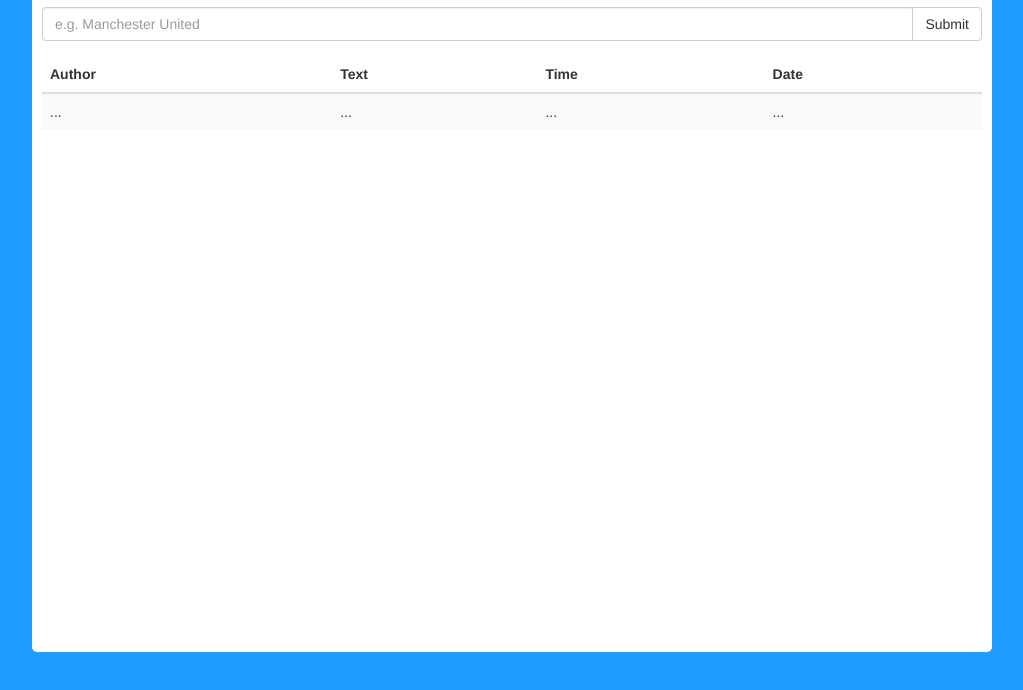
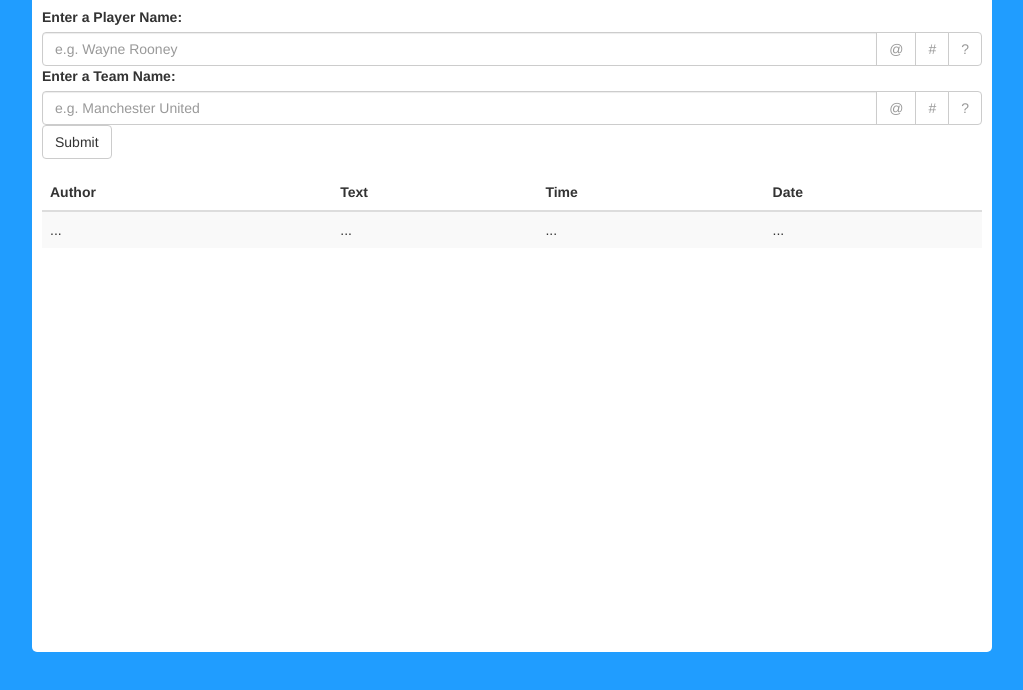
Before and after one commit to Joshun/intelligentweb, a plain HTML site: page twitter_web_interface/public/index.html in a window 1280 px wide. Shown: the part 108-798 px from the top of the page, without its empty margins (128-1151 px from the left). Drawn offline with nearby package versions, Linux system fonts and the light colour scheme; files that its build step writes are made by us from their sources; files whose address does not match are found by name.

Commit message:
modified: implemented form layout and appropriate query elements

```diff
--- a/twitter_web_interface/public/css/style.css
+++ b/twitter_web_interface/public/css/style.css
@@ -1,5 +1,5 @@
 body {
-  background-color: rgb(32, 157, 255);
+  background-color: #209DFF;
   /*background-image: url("https://www.toptal.com/designers/subtlepatterns/patterns/circles-and-roundabouts.png");*/
   height: 100%;
 }
@@ -12,6 +12,22 @@ body {
     padding: 5px 10px 5px 10px;
     height: 90vh;
     border-radius: 5px;
+}
+
+.hidden {
+    position: absolute;
+    visibility: hidden;
+    opacity: 0;
+}
+
+input[type=checkbox]         + label, input[type=checkbox]:hover         + label {
+  color: #FFFFFF;
+  background-color: #CCCCCC;
+}
+
+input[type=checkbox]:checked + label, input[type=checkbox]:checked:hover + label {
+  color: #999999;
+  background-color: #FFFFFF;
 }
 
 /** {
--- a/twitter_web_interface/public/index.html
+++ b/twitter_web_interface/public/index.html
@@ -12,12 +12,34 @@
   <div id="wrap">
   <h1>Twitter Web Interface</h1>
   <form class="form-group">
+
+    <label for="player_query">Enter a Player Name:</label>
     <div class="input-group">
-      <input type="text" class="form-control" name="querystring" id="querystring" placeholder="e.g. Manchester United">
-      <span class="input-group-btn" id="basic-addon2">
-        <input type="submit" class="btn btn-default">
+      <input type="text" class="form-control" name="player_query" id="player_query" placeholder="e.g. Wayne Rooney">
+      <span class="input-group-btn">
+        <input type="checkbox" class="hidden" id="handles_player" name="handles_player" checked>
+        <label for="handles_player" class="btn btn-default">@</label>
+        <input type="checkbox" class="hidden" id="hashtag_player" name="hashtag_player" checked>
+        <label for="hashtag_player" class="btn btn-default">#</label>
+        <input type="checkbox" class="hidden" id="keyword_player" name="keyword_player" checked>
+        <label for="keyword_player" class="btn btn-default">?</label>
       </span>
     </div>
+
+    <label for="team_query">Enter a Team Name:</label>
+    <div class="input-group col-10">
+      <input type="text" class="form-control" name="team_query" id="team_query" placeholder="e.g. Manchester United">
+      <span class="input-group-btn">
+        <input type="checkbox" class="hidden" id="handles_team" name="handles_team" checked>
+        <label for="handles_team" class="btn btn-default">@</label>
+        <input type="checkbox" class="hidden" id="hashtag_team" name="hashtag_team" checked>
+        <label for="hashtag_team" class="btn btn-default">#</label>
+        <input type="checkbox" class="hidden" id="keyword_team" name="keyword_team" checked>
+        <label for="keyword_team" class="btn btn-default">?</label>
+      </span>
+    </div>
+
+    <input type="submit" class="btn btn-default">
     <!-- <div class="form-check">
       <label for="queryteam" class="form-check-label">Team</label>
       <input type="checkbox" class="form-check-input" name="queryteam" id="queryteam" value="true">
```
